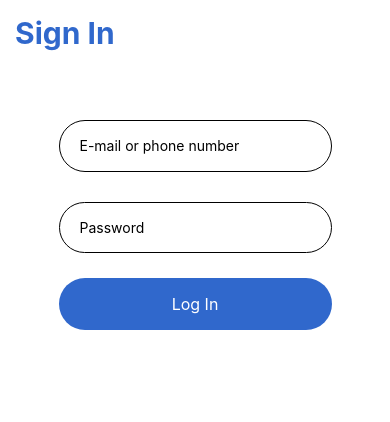
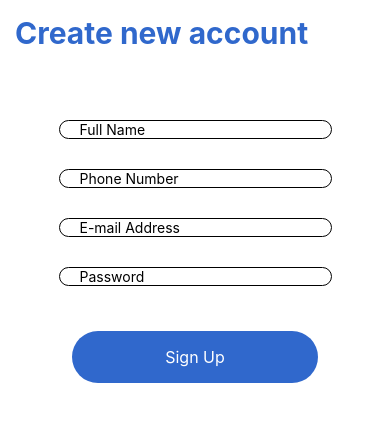
Before and after one commit to qureshi90/dashboard-template-RN, a React Native app: screen / in a window 390 px wide. Shown: the top 422 px of the page. Built offline with nearby package versions, Linux system fonts and the light colour scheme.

Commit message:
signup screen design completed

```diff
--- a/src/navigation/navigator.js
+++ b/src/navigation/navigator.js
@@ -1,9 +1,10 @@
 import React from 'react';
 // import Welcome from '../screens/welcome';
-import SignIn from '../screens/login';
+// import SignIn from '../screens/login';
+import SignUp from '../screens/signup';
 
 const Navigator = () => {
-  return <SignIn />;
+  return <SignUp />;
 };
 
 export default Navigator;
--- /dev/null
+++ b/src/screens/signup/index.js
@@ -0,0 +1,23 @@
+import React from 'react';
+import {View, Text, TextInput} from 'react-native';
+import styles from './style.js';
+import ButtonBlue from '../../components/buttonBlue';
+
+const SignUp = () => {
+  return (
+    <>
+      <Text style={styles.heading}>Create new account</Text>
+      <View style={styles.container}>
+        <TextInput style={styles.input} placeholder="Full Name" />
+        <TextInput style={styles.input} placeholder="Phone Number" />
+        <TextInput style={styles.input} placeholder="E-mail Address" />
+        <TextInput style={styles.input} placeholder="Password" />
+        <View style={styles.buttonContainer}>
+          <ButtonBlue text="Sign Up" />
+        </View>
+      </View>
+    </>
+  );
+};
+
+export default SignUp;
--- /dev/null
+++ b/src/screens/signup/style.js
@@ -0,0 +1,32 @@
+import {StyleSheet} from 'react-native';
+import {blue} from '../../constants/color.js';
+
+const styles = StyleSheet.create({
+  heading: {
+    color: blue,
+    fontSize: 30,
+    fontWeight: 'bold',
+    margin: 15,
+  },
+  container: {
+    flex: 1,
+    marginTop: '10%',
+    alignItems: 'center',
+  },
+  input: {
+    borderWidth: 1,
+    borderRadius: 30,
+    width: '70%',
+    height: '7%',
+    paddingLeft: 20,
+    marginVertical: 15,
+  },
+  buttonContainer: {
+    alignItems: 'center',
+    marginTop: 20,
+    width: '90%',
+    height: '100%',
+  },
+});
+
+export default styles;
```
